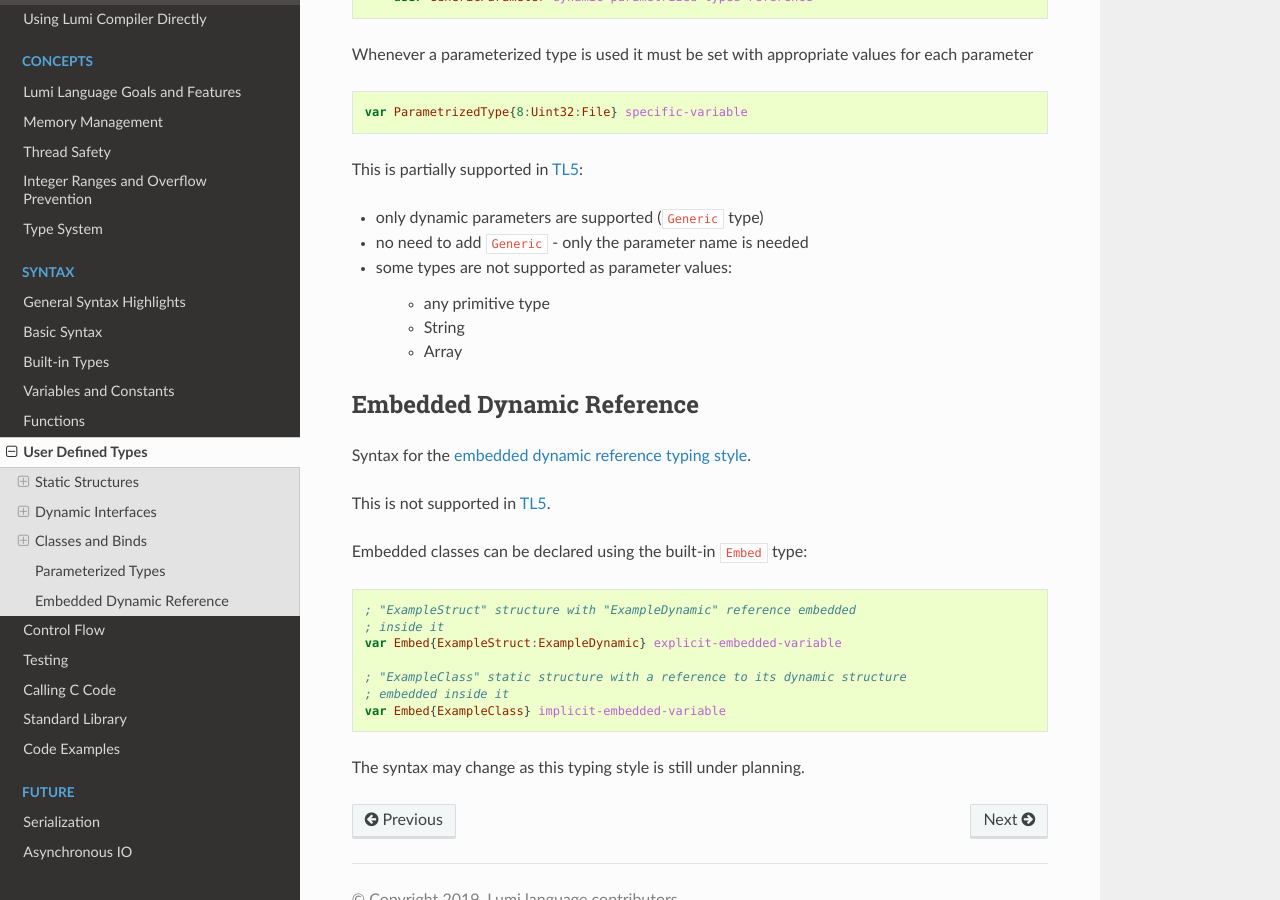
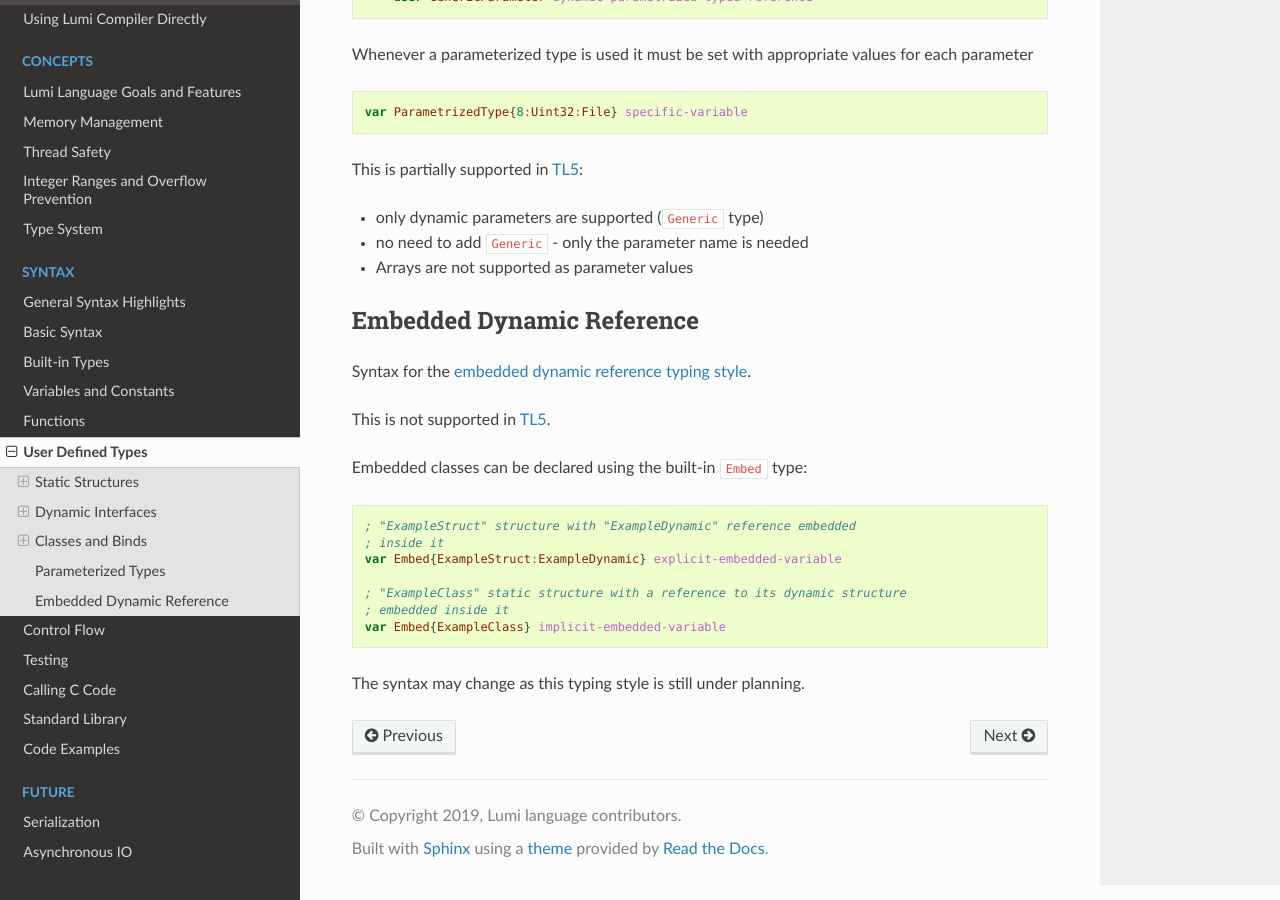
Before and after one commit to meircif/lumi-lang, a Sphinx documentation site: the page built from docs/user-types.rst, in a window 1280 px wide and 900 px high, scrolled down 8609 px. Built offline with Sphinx 7.4.7 and the Read the Docs theme 2.0.0, drawn with Linux system fonts in a browser that asks for light colours.

Commit message:
Add UT for String as generic type and update documentation on String and primitives

```diff
--- a/docs/user-types.rst
+++ b/docs/user-types.rst
@@ -432,11 +432,7 @@ This is partially supported in :ref:`TL5 <syntax-tl5>`:
 
 * only dynamic parameters are supported (``Generic`` type)
 * no need to add ``Generic`` - only the parameter name is needed
-* some types are not supported as parameter values:
-
-   * any primitive type
-   * String
-   * Array
+* Arrays are not supported as parameter values
 
 
 .. _syntax-embed:
```
Also changed, not shown: 2 other files.
